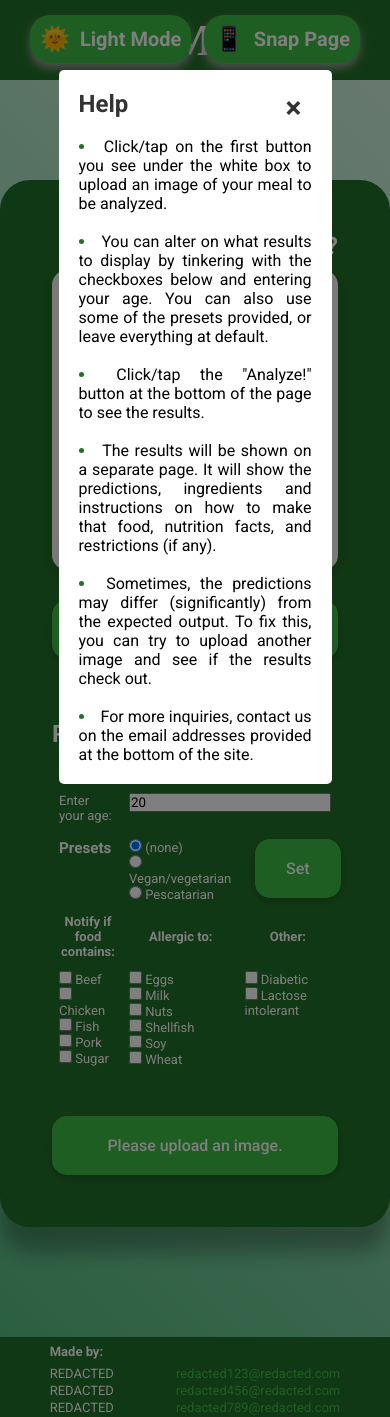
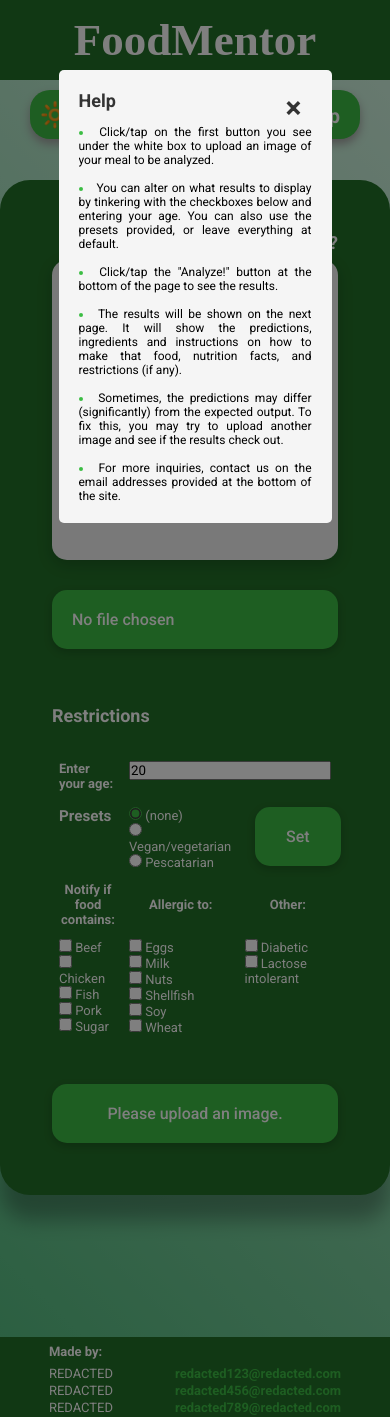
Before and after one commit to obfuscated-end-user/FoodMentor, a Flask app: page / in a window 390 px wide, after a click that opens the changed part. Run offline with Flask 2, Linux system fonts and the light colour scheme; some web fonts are replaced.

Commit message:
delicate modifications

```diff
--- a/static/script.js
+++ b/static/script.js
@@ -56,7 +56,14 @@ try {
         inputFile.reset();
     });
 
-    function toggleDarkMode(){
+    function toggleDarkModeHome() {
+        try {
+            let popup = document.getElementsByClassName("popup")[0];
+            popup.classList.toggle("dark-mode");
+        } catch (error) {
+            console.error("move to results page first");
+        }
+
         body.classList.toggle("dark-mode");
         const darkModeToggle = document.querySelector(".dark-mode-toggle");
         const toggleIcon = darkModeToggle.querySelector(".toggle-icon");
@@ -65,11 +72,11 @@ try {
 
         if (sessionStorage.getItem("mode") == "dark-mode") {
             toggleIcon.innerHTML = "🌙";
-            modeText.innerHTML = "<strong>Dark Mode</strong>";
+            modeText.innerHTML = "<b>Dark　</b>";
             sessionStorage.setItem("mode", "light-mode");
         } else {
-            toggleIcon.innerHTML = "🌞";
-            modeText.innerHTML = "<strong>Light Mode</strong>";
+            toggleIcon.innerHTML = "🔆";
+            modeText.innerHTML = "<b>Light　</b>";
             sessionStorage.setItem("mode", "light-mode");
             body.classList.toggle(sessionStorage.getItem("mode"));
             sessionStorage.setItem("mode", "dark-mode");
@@ -84,12 +91,12 @@ try {
 
         if (isDiaryMode) {
             toggleIcon.innerHTML = "📖";
-            modeText.innerHTML = "<strong>Diary Page</strong>";
+            modeText.innerHTML = "<b>Diary　</b>";
             snapSection.style.display = "none";
             diarySection.style.display = "flex";
         } else {
             toggleIcon.innerHTML = "📱";
-            modeText.innerHTML = "<strong>Snap Page</strong>";
+            modeText.innerHTML = "<b>Snap　</b>";
             snapSection.style.display = "flex";
             diarySection.style.display = "none";
         }
@@ -216,6 +223,8 @@ try {
             resBeef.checked = true;
             resChicken.checked = true;
             resFish.checked = true;
+            aleEggs.checked = true;
+            aleMilk.checked = true;
             aleShellfish.checked = true;
         } if (presetNone.checked) {
             for (let checkbox of checkBoxArray) {
--- a/static/style.css
+++ b/static/style.css
@@ -171,8 +176,8 @@ body.dark-mode .container {
 }
 
 .dark-mode-toggle {
-    position: fixed;
-    top: 15px;
+    position: absolute;
+    top: 90px;
     left: 20px;
     font-size: 20px;
     color: #fff;
@@ -186,6 +191,7 @@ body.dark-mode .container {
     display: flex;
     align-items: center;
     justify-content: center;
+    z-index: 300;
 }
 
 .dark-mode-toggle .toggle-icon {
@@ -231,8 +242,9 @@ input[type=file]::file-selector-button {
 }
 
 .page-mode-toggle {
-    position: fixed;
-    top: 15px;
+    /* position: fixed; */
+    position: absolute;
+    top: 90px;
     right: 20px;
     font-size: 20px;
     color: #fff;
@@ -246,6 +258,7 @@ input[type=file]::file-selector-button {
     display: flex;
     align-items: center;
     justify-content: center;
+    z-index: 300;
 }
 
 .toggle-icon {
@@ -471,7 +497,7 @@ li h2, li h3 {
 }
 
 ol > li::marker, ul > li::marker {
-    color: #237028;
+    color: #3cbd44;
     font-weight: bold;
 }
 
@@ -495,6 +521,7 @@ ol > li::marker, ul > li::marker {
     top: 0;
     transition: opacity 500ms;
     visibility: hidden;
+    z-index: 400;
 }
 
 .overlay:target {
@@ -503,7 +530,7 @@ ol > li::marker, ul > li::marker {
 }
 
 .popup {
-    background: #fff;
+    background: whitesmoke;
     border-radius: 5px;
     margin: 70px auto;
     padding: 20px;
@@ -544,3 +584,23 @@ ol > li::marker, ul > li::marker {
         width: 70%;
     }
 }
+
+@media (max-width: 623px) {
+    html {
+    font-size: 12px;
+    }
+}
+
+h1, h2, h3, label, th, .img-area p, #contact-name, #contact-email {
+    user-select: none;
+}
+
+a, a:visited {
+    font-weight: bold;
+    color: #3cbd44;
+}
+
+input[type="checkbox"], input[type="radio"] {
+    cursor: pointer;
+    accent-color: #3cbd44;
+}
--- a/templates/index.html
+++ b/templates/index.html
@@ -16,13 +16,13 @@
             <h1>FoodMentor</h1>
         </div>
 
-        <button class="dark-mode-toggle" onclick="toggleDarkMode()">
-            <span class="toggle-icon">🌞</span>
-            <span class="mode-text"><strong>Light Mode</strong></span>
+        <button class="dark-mode-toggle" onclick="toggleDarkModeHome()">
+            <span class="toggle-icon">🔆</span>
+            <span class="mode-text"><b>Light　</b></span>
         </button>
         <button class="page-mode-toggle" onclick="toggleSections()">
             <span class="toggle-icon">📱</span>
-            <span class="mode-text"><strong>Snap Page</strong></span>
+            <span class="mode-text"><b>Snap　</b></span>
         </button>
 
         <section class="snap-section">
@@ -33,7 +33,6 @@
                             <td>
                                 <a id="show-help" href="#popup1" title="Click/tap for help."><b>?</b></a>
                                 <br><br>
-
                                 <div class="img-area" data-img="">
                                     <i class="bx bxs-cloud-upload icon"></i>
                                     <h3>Upload Image</h3>
@@ -48,10 +47,10 @@
                                             <br>
                                             <ul>
                                                 <li>Click/tap on the first button you see under the white box to upload an image of your meal to be analyzed.</li><br>
-                                                <li>You can alter on what results to display by tinkering with the checkboxes below and entering your age. You can also use some of the presets provided, or leave everything at default.</li><br>
+                                                <li>You can alter on what results to display by tinkering with the checkboxes below and entering your age. You can also use the presets provided, or leave everything at default.</li><br>
                                                 <li>Click/tap the "Analyze!" button at the bottom of the page to see the results.</li><br>
-                                                <li>The results will be shown on a separate page. It will show the predictions, ingredients and instructions on how to make that food, nutrition facts, and restrictions (if any).</li><br>
-                                                <li>Sometimes, the predictions may differ (significantly) from the expected output. To fix this, you can try to upload another image and see if the results check out.</li><br>
+                                                <li>The results will be shown on the next page. It will show the predictions, ingredients and instructions on how to make that food, nutrition facts, and restrictions (if any).</li><br>
+                                                <li>Sometimes, the predictions may differ (significantly) from the expected output. To fix this, you may try to upload another image and see if the results check out.</li><br>
                                                 <li>For more inquiries, contact us on the email addresses provided at the bottom of the site.</li>
                                             </ul>
                                         </div>
@@ -65,7 +64,7 @@
                                 <table id="restrictions-row-table">
                                     <tr>
                                         <td>
-                                            <label for="user-age">Enter your age:</label>
+                                            <label for="user-age"><b>Enter your age:</b></label>
                                         </td>
                                         <td colspan="2">
                                             <input type="number" name="user-age" id="user-age" value="20" style="width: 100%" max="120" min="0"><br><br>
--- a/templates/result.html
+++ b/templates/result.html
@@ -15,9 +15,9 @@
         <div class="logo">
             <h1>FoodMentor</h1>
         </div>
-        <button class="dark-mode-toggle" onclick="toggleDarkMode()">
-            <span class="toggle-icon">🌞</span>
-            <span class="mode-text"><strong>Light Mode</strong></span>
+        <button class="dark-mode-toggle" onclick="toggleDarkModeResults()">
+            <span class="toggle-icon">🔆</span>
+            <span class="mode-text"><b>Light</b></span>
         </button>
         <span class="hidden" style="display: none;">
             <span id="hidden-output-forms">{{ output_forms }}</span>
```
Also changed, not shown: other parts of static/style.css (+38 -2 lines), static/analyze.js (+38 -3 lines).
